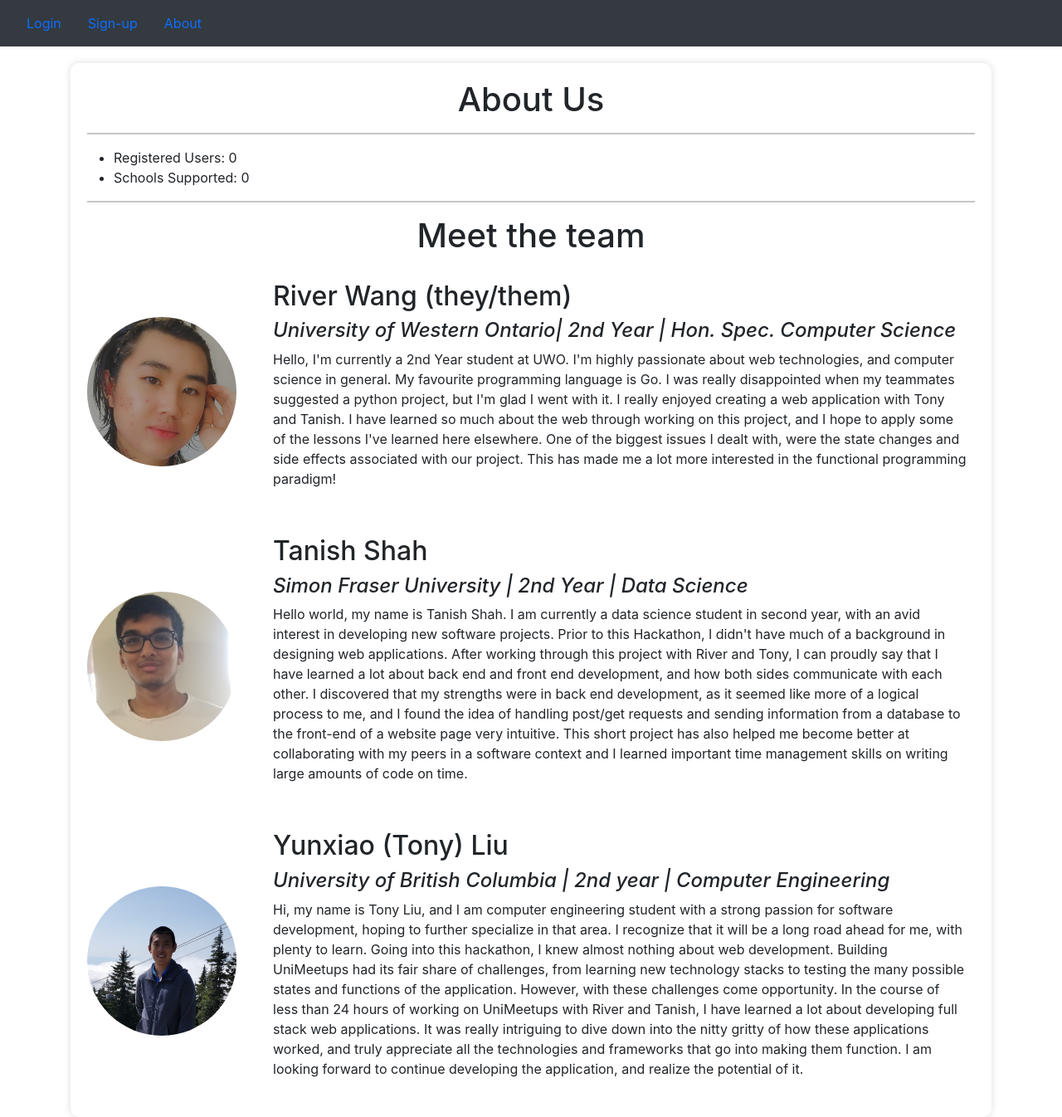
After one commit to rainbowriverrr/UniMeetups, a Flask app: page /about in a window 1280 px wide. The commit adds this page. Shown: the whole page at 83% size. Run offline with Flask 2, Linux system fonts and the light colour scheme; some libraries are stand-ins or nearby versions.

Commit message:
final hackathon

```diff
--- a/main.py
+++ b/main.py
@@ -1,6 +1,5 @@
 from website import create_app
 from replit import db
-
 
 app = create_app()
 
--- a/website/misc.py
+++ b/website/misc.py
@@ -15,7 +15,7 @@ def get_matches(user : User):
   all_users = db["users"]
   main_school = user.school
   main_tags = user.tags
-  main_classmates = all_users[user.id]["classmates"]
+  main_email = user.id
 
   same_school = lambda target : all_users[target]["school"] == main_school and target != user.id
   pool = set(list(filter(same_school,list(all_users.keys()))))
@@ -24,9 +24,10 @@ def get_matches(user : User):
 
   for person in pool:
     tags = all_users[person]["tags"]
-    email = all_users[person]["email"]
+    cur_classmates = all_users[person]["classmates"]
+
     proportion = len([tag for tag in tags if tag in main_tags]) / len(main_tags)
-    if proportion >= 0.65 and email not in main_classmates:
+    if proportion >= 0.65 and user.id not in cur_classmates:
       copied_data = copy.deepcopy(all_users[person])
       copied_data["profile_photo"] = url_for('static',filename= copied_data["profile_photo"].replace('website/static/',''))
       potential_matches.append(copied_data)
--- a/website/static/styles/main.css
+++ b/website/static/styles/main.css
@@ -124,3 +124,30 @@ h4 {
 .decline-button:hover {
   background-color: var(--decline-btn-clr-drk) !important;
 }
+
+.meetup-block {
+  margin-top: 20px;
+  padding: 10px;
+}
+
+.profile-block {
+  margin-top: 20px;
+
+  display: grid;
+  grid-template-columns: 20% 80%;
+
+}
+
+.profile-block div {
+  padding: 10px;
+}
+
+.profile-photo {
+  width: 180px;
+  height: 180px;
+
+  align-self: center;
+
+  object-fit: cover;
+  border-radius: 50%;
+}
--- /dev/null
+++ b/website/templates/about.html
@@ -0,0 +1,41 @@
+{% extends "base.html" %} {% block title%}About Us{% endblock %}
+
+{% block content %}
+
+<div class="main-column">
+  <h1 align="center">About Us</h1>
+  <hr>
+  <ul>
+    <li>Registered Users: {{num_users}}</li>
+    <li>Schools Supported: {{num_schools}}</li>
+  </ul>
+  <hr>
+  <h1 align="center">Meet the team</h1>
+  <div class="profile-block">
+    <img class="profile-photo" src="{{river_pic}}">
+    <div>
+      <h2>River Wang (they/them)</h2>
+      <h4>University of Western Ontario| 2nd Year | Hon. Spec. Computer Science</h4>
+      <p>Hello, I'm currently a 2nd Year student at UWO. I'm highly passionate about web technologies, and computer science in general.  My favourite programming language is Go. I was really disappointed when my teammates suggested a python project, but I'm glad I went with it. I really enjoyed creating a web application with Tony and Tanish.  I have learned so much about the web through working on this project, and I hope to apply some of the lessons I've learned here elsewhere.
+   One of the biggest issues I dealt with, were the state changes and side effects associated with our project. This has made me a lot more interested in the functional programming paradigm!</p>
+    </div>
+  </div>
+  <div class="profile-block">
+    <img class="profile-photo" src="{{tanish_pic}}">
+    <div>
+      <h2>Tanish Shah</h2>
+      <h4>Simon Fraser University | 2nd Year | Data Science </h4>
+      <p>Hello world, my name is Tanish Shah. I am currently a data science student in second year, with an avid interest in developing new software projects. Prior to this Hackathon, I didn't have much of a background in designing web applications. After working through this project with River and Tony, I can proudly say that I have learned a lot about back end and front end development, and how both sides communicate with each other. I discovered that my strengths were in back end development, as it seemed like more of a logical process to me, and I found the idea of handling post/get requests and sending information from  a database to the front-end of a website page very intuitive. This short project has also helped me become better at collaborating with my peers in a software context and I learned important time management skills on writing large amounts of code on time. </p>
+    </div>
+  </div>
+  <div class="profile-block">
+    <img class="profile-photo" src="{{tony_pic}}">
+    <div>
+      <h2>Yunxiao (Tony) Liu</h2>
+      <h4>University of British Columbia | 2nd year | Computer Engineering</h4>
+      <p>Hi, my name is Tony Liu, and I am computer engineering student with a strong passion for software development, hoping to further specialize in that area. I recognize that it will be a long road ahead for me, with plenty to learn. Going into this hackathon, I knew almost nothing about web development. Building UniMeetups had its fair share of challenges, from learning new technology stacks to testing the many possible states and functions of the application. However, with these challenges come opportunity. In the course of less than 24 hours of working on UniMeetups with River and Tanish, I have learned a lot about developing full stack web applications. It was really intriguing to dive down into the nitty gritty of how these applications worked, and truly appreciate all the technologies and frameworks that go into making them function. I am looking forward to continue developing the application, and realize the potential of it.</p>
+    </div>
+  </div>
+</div>
+
+{% endblock %}
--- a/website/templates/base.html
+++ b/website/templates/base.html
@@ -34,14 +34,17 @@
             </button>
             <div class="collapse navbar-collapse" id="navbar">
               {% if user.is_authenticated %}
-              <a class="nav-item nav-link" id="login" href="/logout">Logout</a>
-              <a class="nav-item nav-link" id="login" href="/">Home</a>
-              <a class="nav-item nav-link" id="login" href="/requests">Meetup Requests</a>
+              <a class="nav-item nav-link" id="logout" href="/logout">Logout</a>
+              <a class="nav-item nav-link" id="home" href="/">Home</a>
+              <a class="nav-item nav-link" id="meetup requests" href="/requests">Meetup Requests</a>
               <a class="nav-item nav-link" id="classmates" href="/classmates">Classmates</a>
-              <a class="nav-item nav-link" id="login" href="/settings">Settings</a>
+              <a class="nav-item nav-link" id="meetups" href="/meetups">Public Meetups</a>
+              <a class="nav-item nav-link" id="settings" href="/settings">Settings</a>
+              <a class="nav-item nav-link" id="about" href="/about">About</a>
               {% else %}
               <a class="nav-item nav-link" id="login" href="/login">Login</a>
-              <a class="nav-item nav-link" id="login" href="/sign-up">Sign-up</a>
+              <a class="nav-item nav-link" id="signup" href="/sign-up">Sign-up</a>
+              <a class="nav-item nav-link" id="about" href="/about">About</a>
               {% endif %}
 
             </div>
@@ -107,10 +110,5 @@
         integrity="sha384-JZR6Spejh4U02d8jOt6vLEHfe/JQGiRRSQQxSfFWpi1MquVdAyjUar5+76PVCmYl"
         crossorigin="anonymous">
         </script>
-
-        <script
-        type="text/javascript"
-        src="{{ url_for('static',filename='index.js') }}">
-        </script>
     </body>
 </html>
--- a/website/templates/classmates.html
+++ b/website/templates/classmates.html
@@ -17,7 +17,6 @@
         <button class="mail-button" name="mail" value="{{classmate['email']}}">Send Mail</button>
       </form>
       </div>
-      {% if classmate['mutual_acceptance'] %}
       <div>
         <h4>Social Media</h4>
         <ul>
@@ -41,11 +40,8 @@
           {% endif %}
         </ul>
       </div>
-      {% endif %}
 
     </div>
-
-
   {% endfor %}
 </div>
 {% endblock %}
--- a/website/views.py
+++ b/website/views.py
@@ -9,6 +9,7 @@ import os
 #defines views blueprint
 views = Blueprint('views', __name__)
 
+
 @views.route('/', methods = ['GET', 'POST'])
 @login_required
 def home():
@@ -17,7 +18,6 @@ def home():
     match_email = request.form.get("meetup_request")
     match_name = db["users"][match_email]["full_name"]
     meetup_requests = db["users"][match_email]["requests"]
-    classmates = db["users"][user.id]["classmates"]
 
     if user.id not in meetup_requests:
       db["users"][match_email]["requests"].append(user.id)
@@ -78,6 +78,64 @@ def send_mail():
     return render_template("send_mail.html",user=current_user,name=name)
 
 
+@views.route("/createmeetup",methods=["POST","GET"])
+@login_required
+def display_create_meetup():
+  if request.method == "POST":
+    user = current_user
+    school = db["users"][user.id]["school"]
+    event_name = request.form.get("event_name")
+    description = request.form.get("description")
+
+    meta_data = {
+      "description":description,
+      "people":[],
+      "num_people":0,
+      "event_organizer":user.id
+    }
+    db["public_meetups"][school][event_name] = meta_data
+    flash("The following public meetup was created successfully!","ok")
+    return redirect(url_for("views.display_meetups"))
+
+  else:
+    user = current_user
+    school = db["users"][user.id]["school"]
+    return render_template("create_meetup.html",user=current_user,school=school)
+
+@views.route("/meetups",methods=["POST","GET"])
+@login_required
+def display_meetups():
+  if request.method == "POST":
+    user = current_user
+    school = db["users"][user.id]["school"]
+    if "create_meetup" in request.form:
+      return redirect(url_for("views.display_create_meetup"))
+    elif "end_meetup" in request.form:
+      meetup_name = request.form["end_meetup"]
+      del db["public_meetups"][school][meetup_name]
+      flash("Successfully ended the event!","yes")
+      return redirect(url_for("views.display_meetups"))
+    elif "join_meetup" in request.form:
+      meetup_name = request.form["join_meetup"]
+      meetup_data = db["public_meetups"][school][meetup_name]
+      joined = meetup_data["people"]
+
+      if user.id not in joined:
+        joined.append(user.id)
+        meetup_data["num_people"]+=1
+        flash(f"You have joined {meetup_name} successfully!","yes")
+        return redirect(url_for("views.display_meetups"))
+      else:
+        flash(f"You already have joined {meetup_name} successfully!","error")
+        return redirect(url_for("views.display_meetups"))
+
+  else:
+    user = current_user
+    school = db["users"][user.id]["school"]
+    meetups = db["public_meetups"][school]
+
+    return render_template("meetups.html",user=current_user,school=school,meetups=meetups)
+
 @views.route("/classmates",methods=["GET","POST"])
 @login_required
 def display_classmates():
@@ -87,18 +145,13 @@ def display_classmates():
   else:
     user = current_user
     user_classmates = db["users"][user.id]["classmates"]
+    user_school = db["users"][user.id]["school"]
     classmates = []
 
     for classmate in user_classmates:
       data = copy.deepcopy(db["users"][classmate])
-      if user.id in data["classmates"]:
-        data["mutual_acceptance"] = True
-        data["profile_photo"] = url_for("static", filename=f"{data['profile_photo'].replace('website/static/','')}")
-        classmates.append(data)
-      else:
-        data["mutual_acceptance"] = False
-        data["profile_photo"] = url_for("static", filename=f"{data['profile_photo'].replace('website/static/','')}")
-        del data["socials"]
+      data["profile_photo"] = url_for("static", filename=f"{data['profile_photo'].replace('website/static/','')}")
+      if user_school == data["school"]:
         classmates.append(data)
 
     return render_template("classmates.html",user=current_user,classmates=classmates)
@@ -112,11 +165,17 @@ def display_requests():
     if "accept" in form_data:
       match_email = form_data.get("accept")
       db["users"][user.id]["requests"].remove(match_email)
+
+
       db["users"][user.id]["classmates"].append(match_email)
+      db["users"][match_email]["classmates"].append(user.id)
+      db["users"][user.id]["classmates"] = list(set(db["users"][user.id]["classmates"]))
+      db["users"][match_email]["classmates"] = list(set(db["users"][match_email]["classmates"]))
+
       return redirect(url_for("views.display_requests"))
     elif "decline" in form_data:
       match_email = form_data.get("decline")
-      db["users"][user.id]["requests"].remove(match_email)
+      db["users"][user.id]["requests"].remove(user.id)
       return redirect(url_for("views.display_requests"))
 
   else:
@@ -130,3 +189,13 @@ def display_requests():
 
 
     return render_template("requests.html",user=current_user,meetup_requests=meetup_requests)
+
+@views.route("/about")
+def about():
+  num_users = len(db["users"])
+  num_schools = len(db["schools"])
+  tanish_pic = url_for("static",filename="team_photos/tanish.jpg")
+  tony_pic = url_for("static",filename="team_photos/tony.jpg")
+  river_pic = url_for("static",filename="team_photos/river.jpg")
+
+  return render_template("about.html",user=current_user,num_users=num_users,num_schools=num_schools,tanish_pic=tanish_pic,tony_pic=tony_pic,river_pic=river_pic)
```
Also changed, not shown: website/auth.py (+51 -30 lines), website/location_handling.py (+11 -11 lines), website/templates/create_meetup.html (added, +23 -0 lines), website/templates/meetups.html (added, +32 -0 lines), website/templates/settings.html (+37 -12 lines), website/static/profile_photos/Alex Hussain.JPG (deleted), website/static/profile_photos/River Wang.png (deleted), website/static/profile_photos/bruhnos penos.PNG (deleted), website/static/team_photos/river.jpg (added), website/static/team_photos/tanish.jpg (added), website/static/team_photos/tony.jpg (added).
